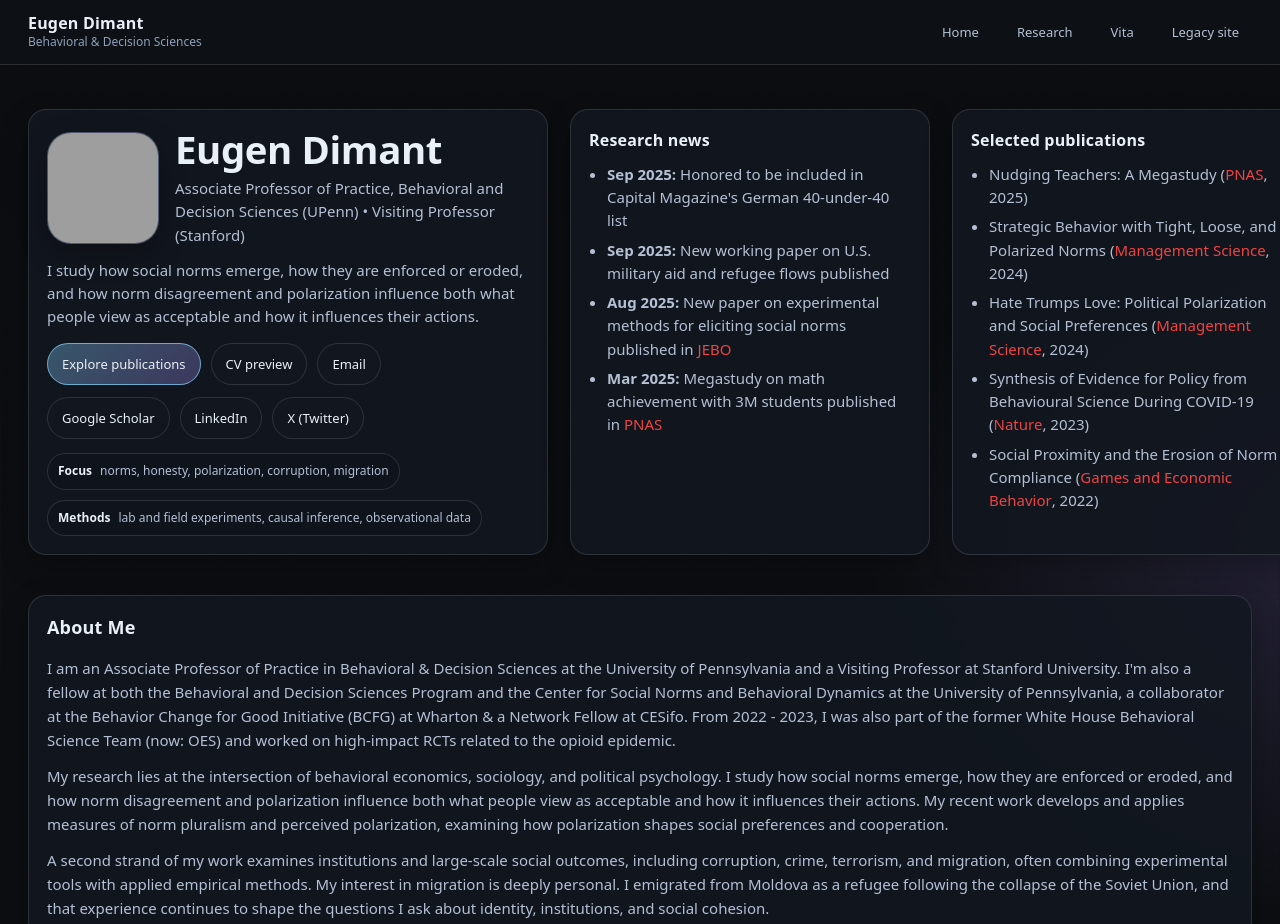
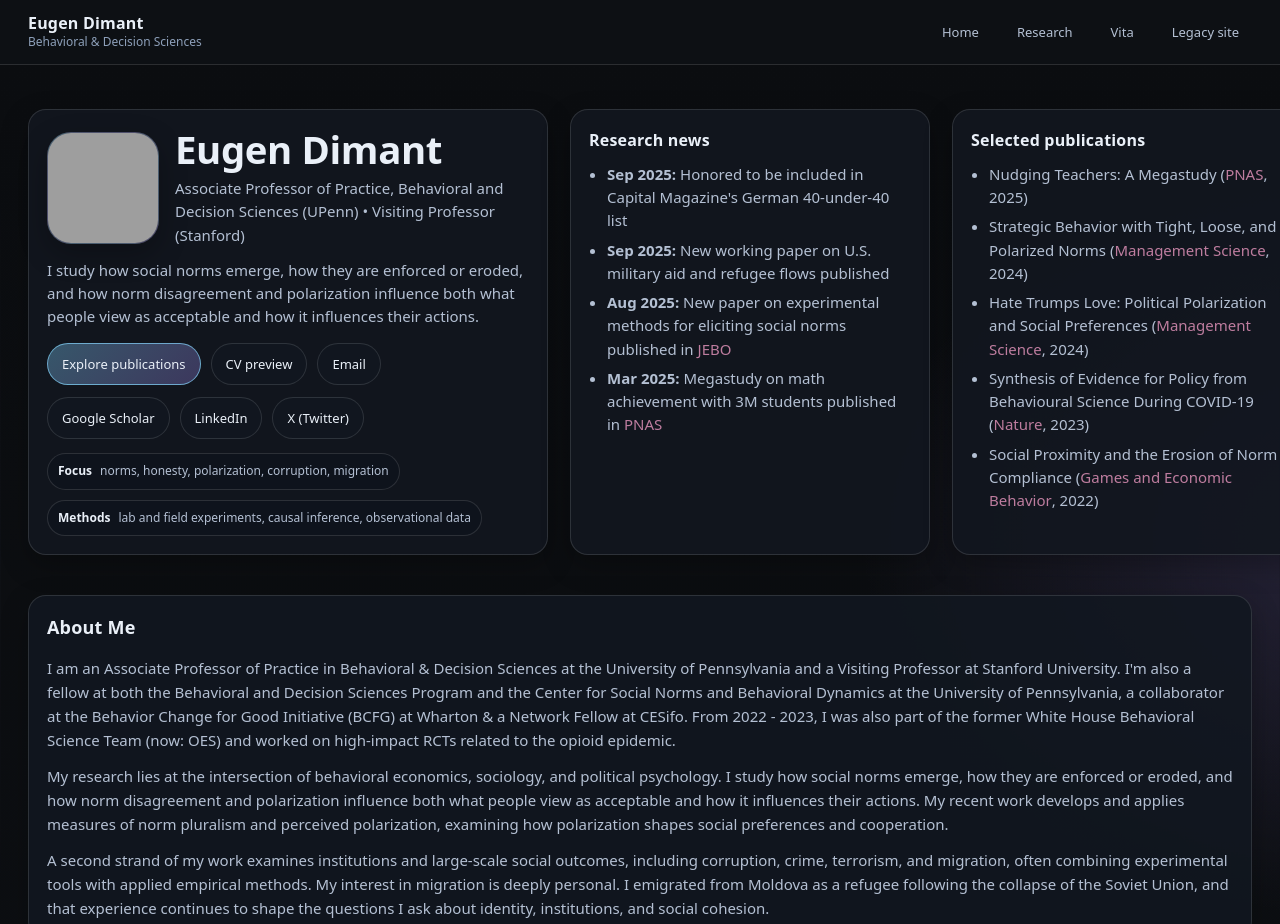
Before and after one commit to eugendimant/eugendimant.github.io, a plain HTML site: page index.html in a window 1280 px wide. Shown: the top 924 px of the page. Drawn offline with Linux system fonts and the light colour scheme; grey boxes are pictures that could not be loaded.

Commit message:
Update index.html

```diff
--- a/index.html
+++ b/index.html
@@ -19,7 +19,7 @@
       --shadow2:0 10px 28px rgba(0,0,0,.26);
       --accent:#7dd3fc;
       --accent2:#a78bfa;
-      --venue-red:#ef4444;
+      --venue-red:#BE7D9F;
       --ok:#34d399;
       --warn:#fbbf24;
       --radius:18px;
```
